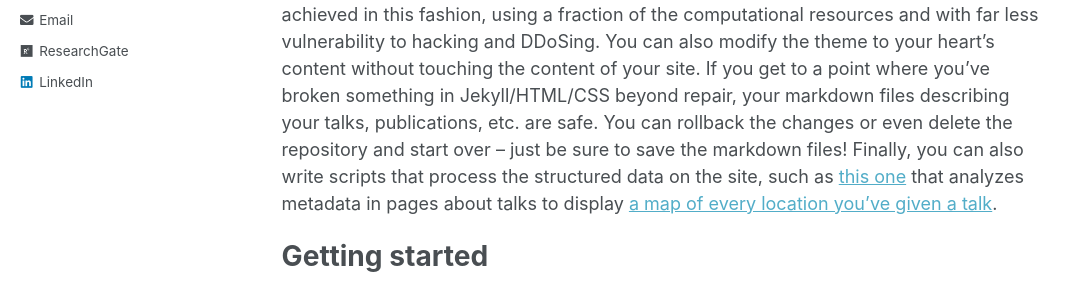
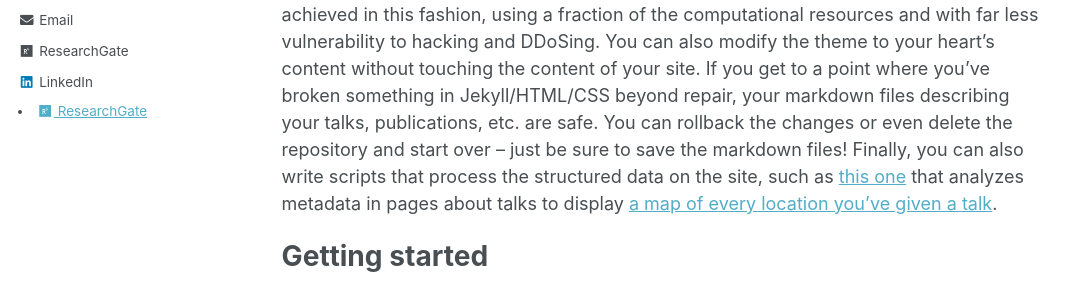
Before and after one commit to JosephBrunet/JosephBrunet.github.io, a Jekyll site: the page built from _pages/about.md, in a window 1280 px wide and 900 px high, scrolled down 665 px. Shown: the part 420-715 px from the top of the window, without its empty margins (0-1085 px from the left). Built offline with Jekyll 4.4.1, drawn with Linux system fonts in a browser that asks for light colours.

Commit message:
Update author-profile.html

```diff
--- a/_includes/author-profile.html
+++ b/_includes/author-profile.html
@@ -120,4 +120,5 @@
 {% endif %}
     </ul>
   </div>
+   <li><a href="{{ author.researchgate }}"><i class="fab fa-fw fa-researchgate" aria-hidden="true"></i> ResearchGate</a></li>
 </div>
```
